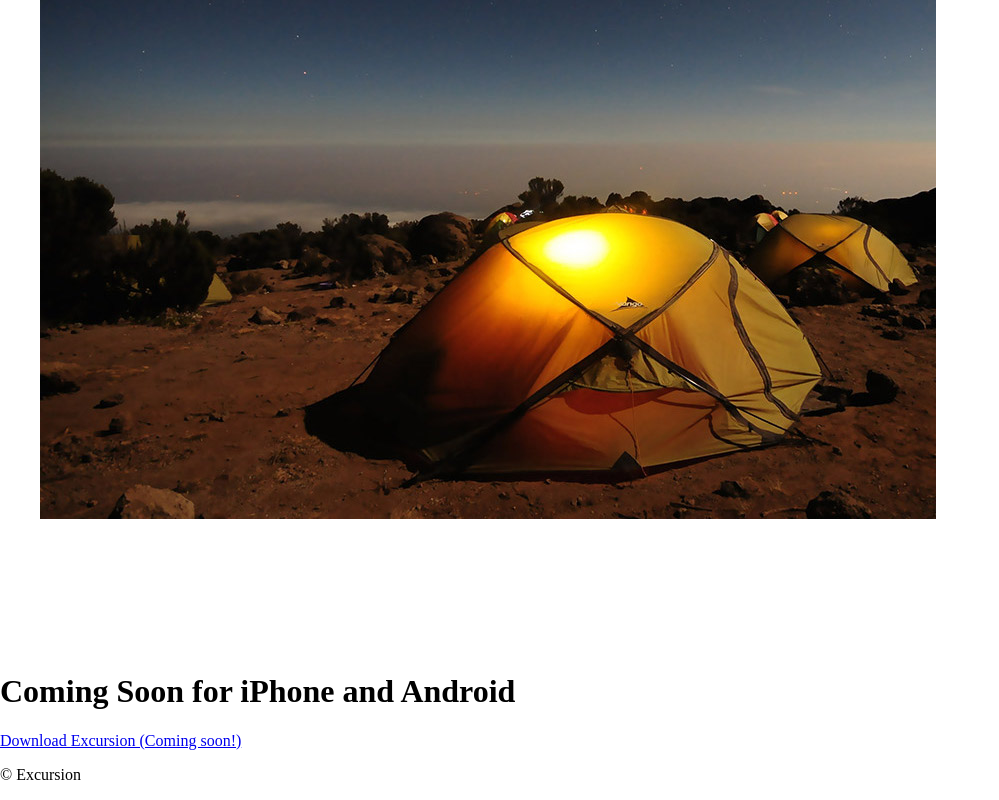
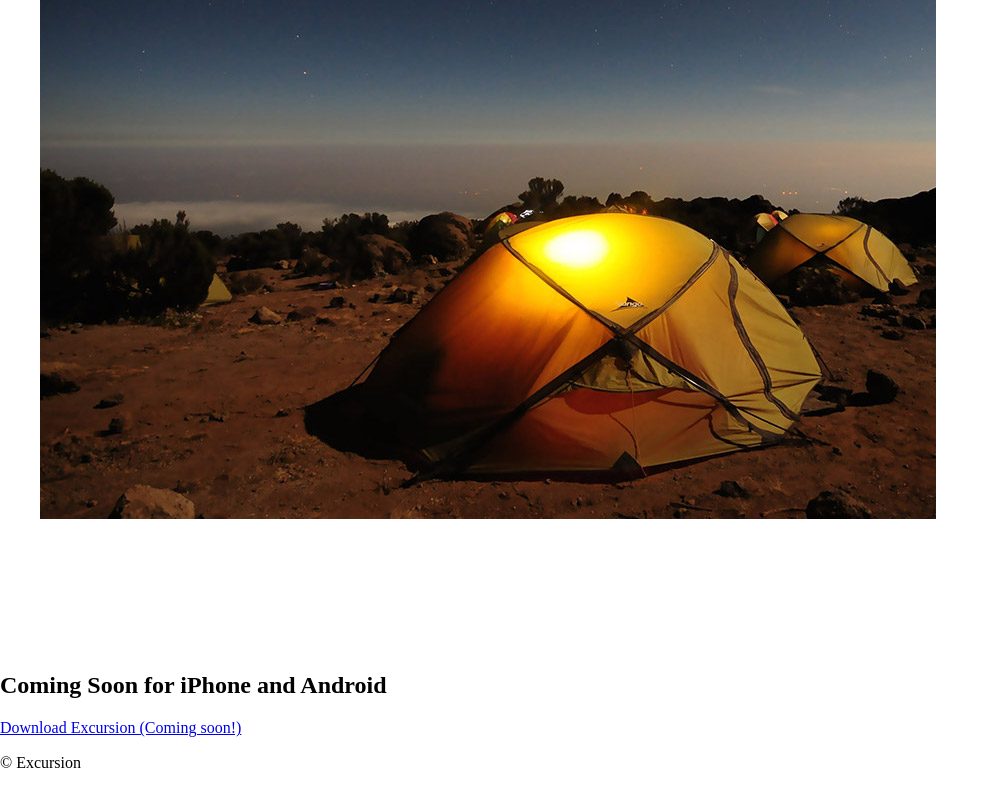
Before and after one commit to alexflightlessbird/excursion, a plain HTML site: page index.html in a window 1280 px wide. Shown: the part 378-1178 px from the top of the page, without its empty margins (0-999 px from the left). Drawn offline with Linux system fonts and the light colour scheme.

Commit message:
Adjust classes and div containers in index.html

```diff
--- a/index.html
+++ b/index.html
@@ -27,12 +27,12 @@
         <div class="excursion-desc">
             <h2>Your personal travel guide</h2>
             <p>Excursion remembers places you like, and recommends new points of interest around you.</p>
-        </div>
 
             <div class="image-video">
                 <figure>
                     <img src="resources/images/camp.jpg" alt="Camp with multiple tents under stars">
                 </figure>
+            </div>
         </div>
 
     </main>
@@ -44,7 +44,7 @@
                 </figure>
             </div>
 
-            <h1>Coming Soon for iPhone and Android</h1>
+            <h2>Coming Soon for iPhone and Android</h2>
             <a href="index.html" class="download-link">Download Excursion (Coming soon!)</a>
 
             <div class="copyright-container">
```
Lines whose indentation alone changed are shown as unchanged.
